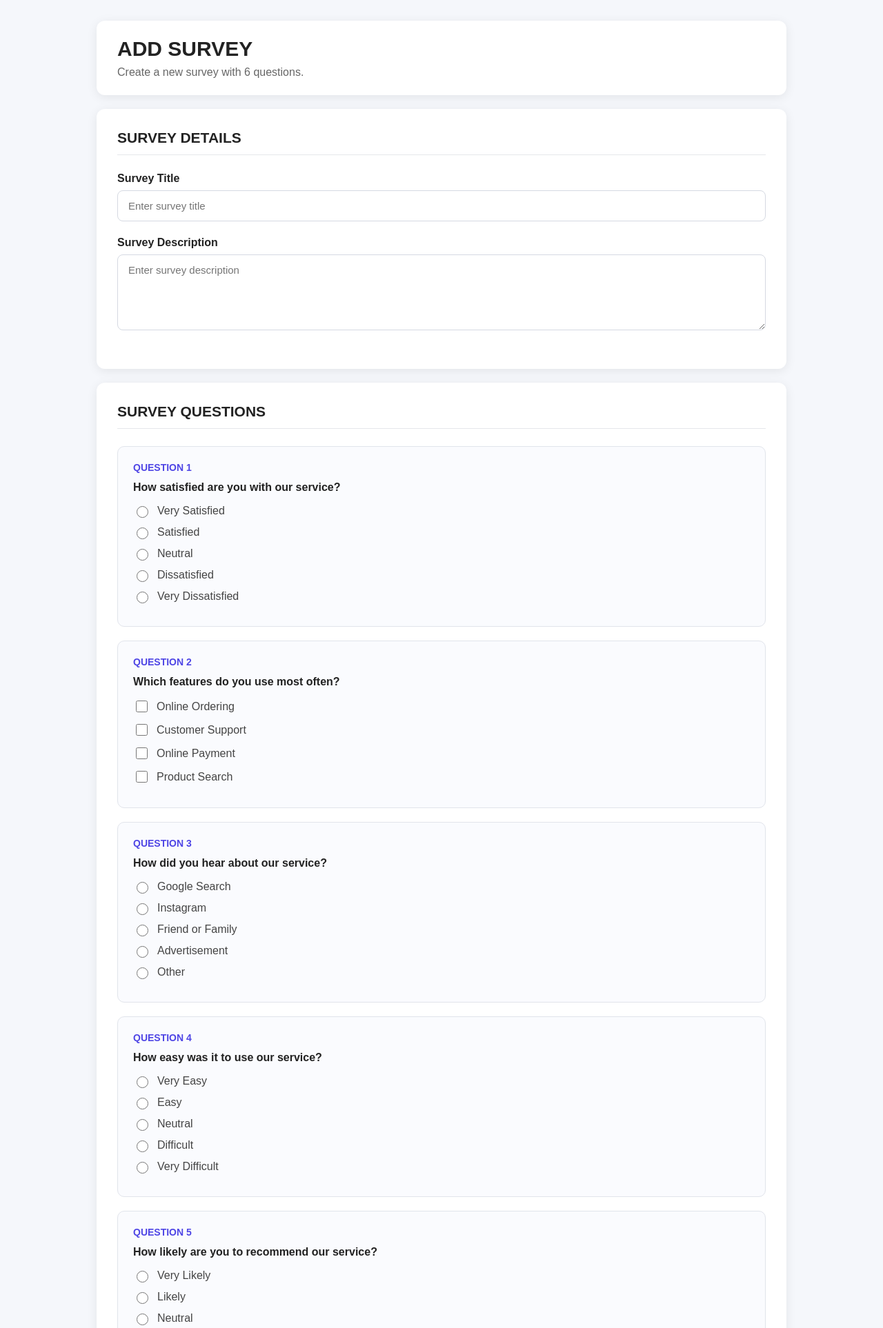
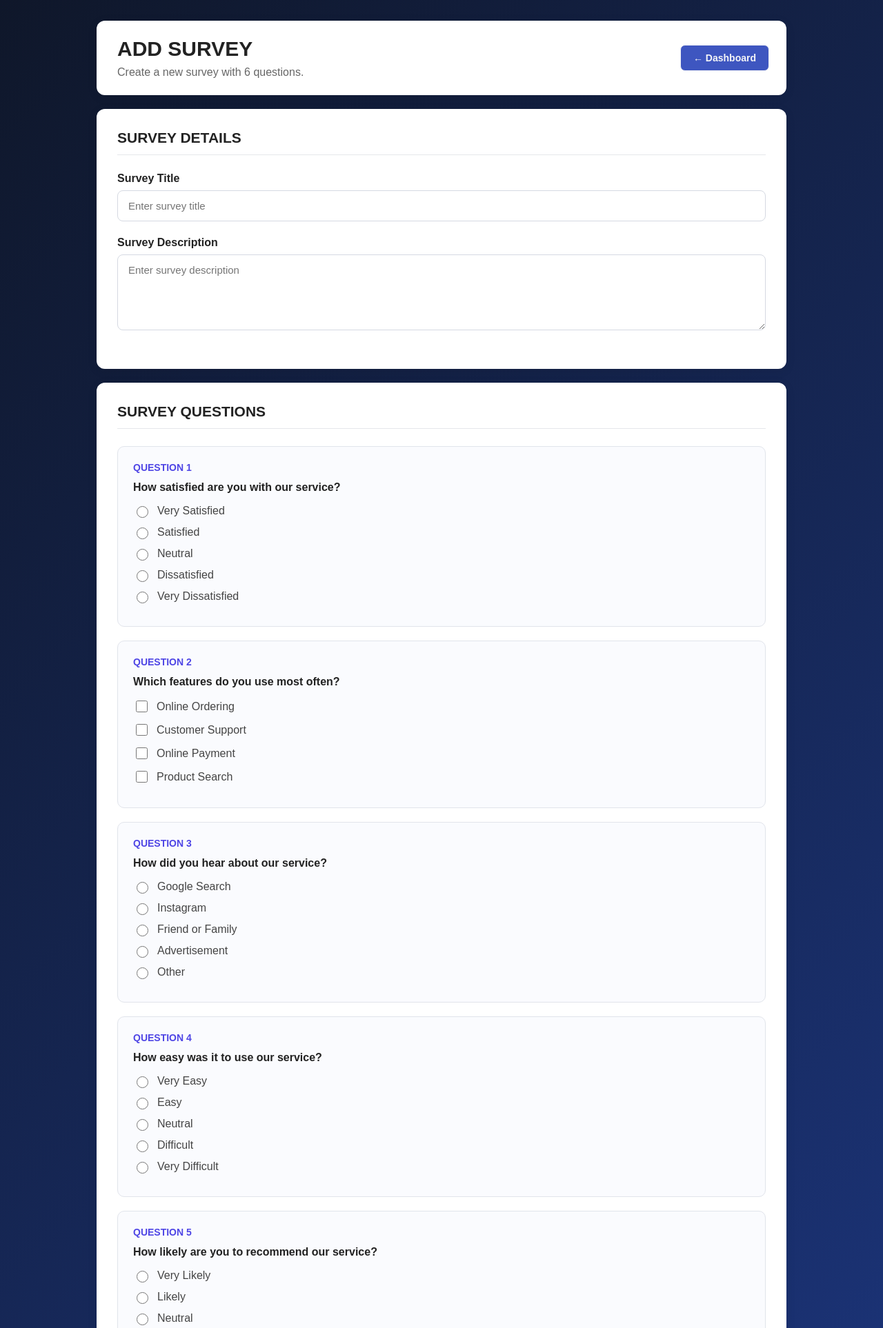
Before and after one commit to jaishreewebstudio-design/survey-management-system, a Flask app: page /add-survey in a window 1280 px wide. Shown: the top 1926 px of the page at 69% size. Run offline with Flask 3, Linux system fonts and the light colour scheme; a user stored in the database is signed in; data comes from the database, SQL or seed files in the repository.

Commit message:
Update add-survey.html

````diff
--- a/templates/add-survey.html
+++ b/templates/add-survey.html
@@ -20,7 +20,13 @@
     body {
     margin: 0;
     font-family: Arial, Helvetica, sans-serif;
-        background: #f5f7fb;
+
+    background: linear-gradient(
+        135deg,
+        #0f172a,
+        #1e3a8a
+    );
+
     color: #222;
 }
 
@@ -231,6 +237,38 @@
             width: 100%;
         }
     }
+    /* DASHBOARD BUTTON */
+
+.header {
+    position: relative;
+}
+
+.dashboard-btn {
+    position: absolute;
+    right: 25px;
+    top: 50%;
+    transform: translateY(-50%);
+
+    padding: 10px 18px;
+
+    background: #3e56c0;
+    color: #f4f5f7;
+
+    border: 1px solid #f2f3f6;
+    border-radius: 7px;
+
+    text-decoration: none;
+
+    font-size: 14px;
+    font-weight: 600;
+
+    transition: 0.2s;
+}
+
+.dashboard-btn:hover {
+    background: #1e3a8a;
+    color: #ffffff;
+}
 
 </style>
 
@@ -244,6 +282,8 @@
 
     <!-- HEADER -->
 
+    <!-- HEADER -->
+
 <div class="header">
 
     <h1>
@@ -254,9 +294,15 @@
         Create a new survey with 6 questions.
     </p>
 
+    <!-- DASHBOARD BUTTON -->
+    <a
+        href="{{ url_for('dashboard') }}"
+        class="dashboard-btn"
+    >
+        ← Dashboard
+    </a>
+
 </div>
-
-
     <!-- MESSAGE -->
 
     <div id="message"
@@ -1320,4 +1366,3 @@
 </body>
 
 </html>
-```
````
Lines whose indentation alone changed are shown as unchanged.
